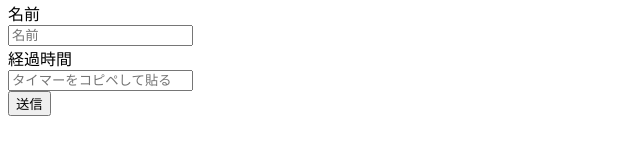
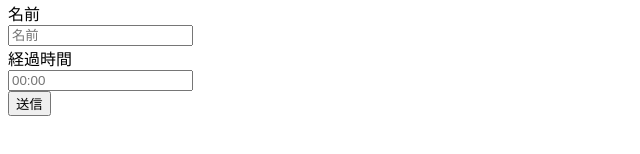
Before and after one commit to factory-sotsuron/C2, a plain HTML site: page tetris_normal.htm in a window 1280 px wide. Shown: the part 594-748 px from the top of the page, 0-640 px from the left. Drawn offline with Linux system fonts and the light colour scheme.

Commit message:
Update tetris_normal.htm

```diff
--- a/tetris_normal.htm
+++ b/tetris_normal.htm
@@ -16,7 +16,7 @@
 			</div>
 			<div>
 				経過時間<br>
-				<input type="text" name="email" placeholder="タイマーをコピペして貼る">
+				<input type="text" name="email" placeholder="00:00">
 			</div>
 
 			<input type="hidden" name="accessKey" value="ea2f17f5-9906-49fb-ae1a-e43a169bb945">
```
